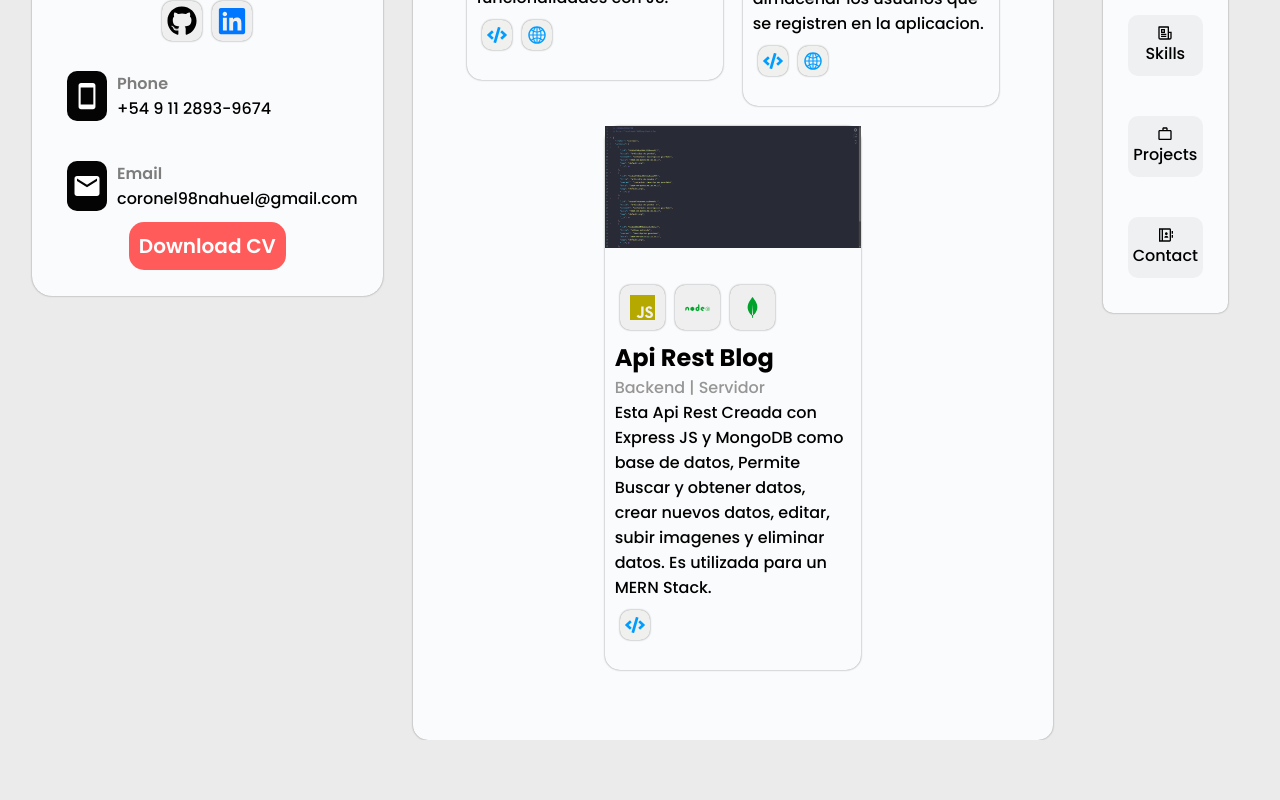
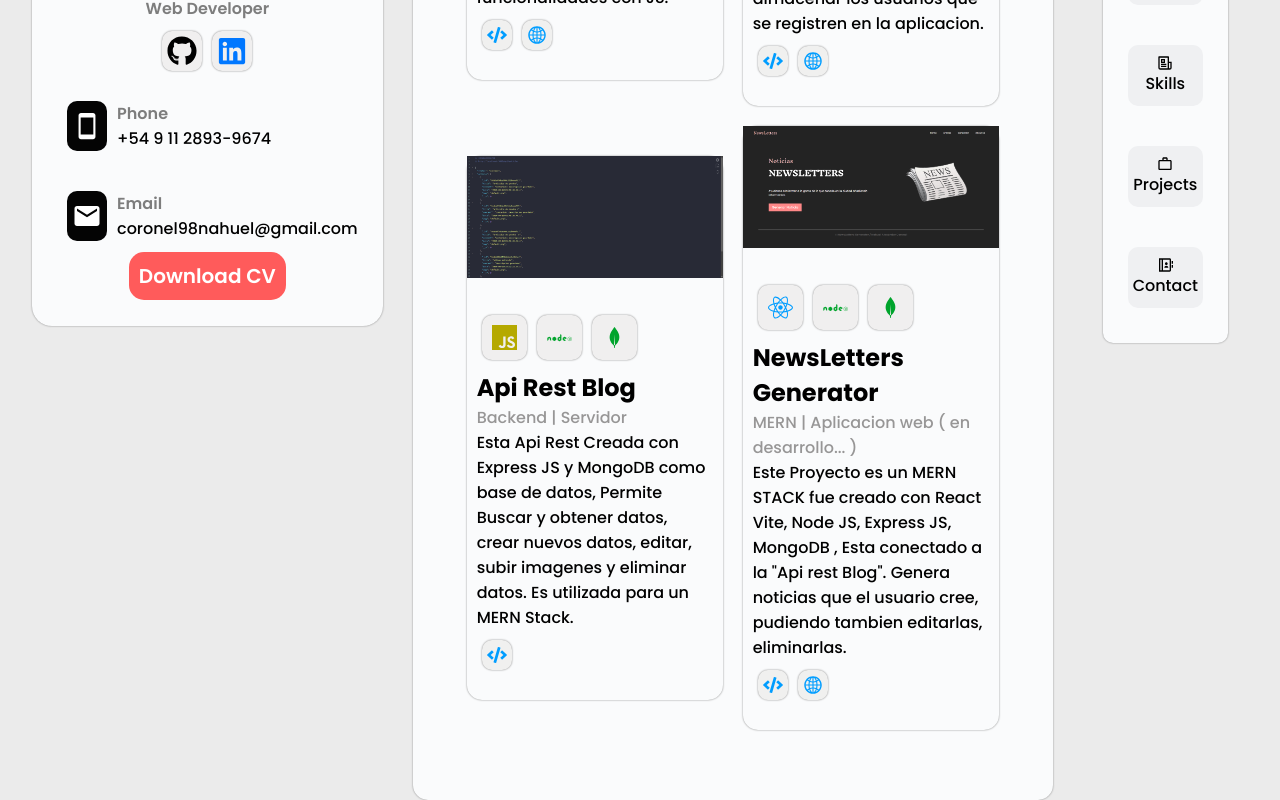
Before and after one commit to Nahuxc/PortfolioNC, a React (Vite) app: page /Projects in a window 1280 px wide. Shown: the part 559-1359 px from the top of the page. Before the commit the page ends 1299 px from the top, so only its background shows below. Built offline with nearby package versions, Linux system fonts and the light colour scheme.

Commit message:
update: proyects

```diff
--- a/src/Components/Projects/ContentProject/ContentProject.jsx
+++ b/src/Components/Projects/ContentProject/ContentProject.jsx
@@ -7,11 +7,13 @@ import "./ContentProject.css"
 import imgA from "../../../../img/dvasistentesinmobiliarios.jpg"
 import imgB from "../../../../img/bookstorecourseshome.jpg"
 import imgC from "../../../../img/api-articles.png"
+import imgD from "../../../../img/NewsLetterProyect.png"
 
 /* icons */
 import { FaCss3Alt } from "react-icons/fa";
-import { SiJavascript, SiNodedotjs } from "react-icons/si";
+import { SiJavascript} from "react-icons/si";
 import { FaHtml5 } from "react-icons/fa";
+import { FaReact } from "react-icons/fa";
 import { FaCode } from "react-icons/fa";
 import { FaSass } from "react-icons/fa";
 import { AiOutlineGlobal } from "react-icons/ai";
@@ -101,6 +103,30 @@ const ContentProject = () => {
           </div>
         </div>
       </div>
+      {/* card */}
+      <div className='box-card'>
+        <div className='box-card-content'>
+          <div className='box-img'>
+            <img src={imgD} alt="bookstorecourseshome" />
+          </div>
+          <div className='box-card-content_texts'>
+            <div className='box-card-content_texts-icons'>
+              <li className='card-icon'> <FaReact color='#009dff' /> </li>
+              <li className='card-icon'> <DiNodejs color='#00a42c' /> </li>
+              <li className='card-icon'> <BiLogoMongodb color='#00a42c' /> </li>
+            </div>
+            <div>
+              <h2>NewsLetters Generator</h2>
+              <span className='text-span-card'> MERN | Aplicacion web ( en desarrollo... )</span>
+              <p>Este Proyecto es un MERN STACK fue creado con React Vite, Node JS, Express JS, MongoDB , Esta conectado a la "Api rest Blog". Genera noticias que el usuario cree, pudiendo tambien editarlas, eliminarlas.</p>
+            </div>
+            <div className='box-card-content_texts-links'>
+              <a href="#" target='_blank' className='card-iconlink'><FaCode color='#009dff' /></a>
+              <a href="#" target='_blank' className='card-iconlink'><AiOutlineGlobal color='#009dff' /></a>
+            </div>
+          </div>
+        </div>
+      </div>
 
     </div>
   )
```
Also changed, not shown: img/NewsLetterProyect.png (added).
